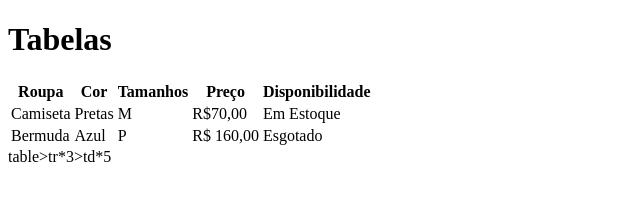
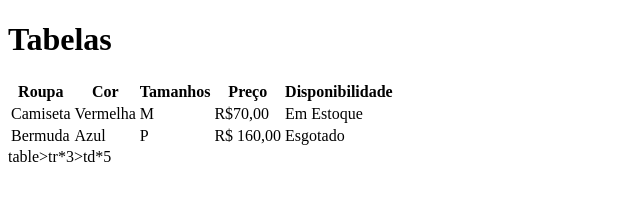
Before and after one commit to LubiaGG/aula-tabela, a plain HTML site: page index.html in a window 1280 px wide. Shown: the whole page, without its empty margins (0-640 px from the left). Drawn offline with Linux system fonts and the light colour scheme.

Commit message:
mudando preta para vermelha na coluna da cor

```diff
--- a/index.html
+++ b/index.html
@@ -17,7 +17,7 @@
         </tr>
         <tr>
             <td>Camiseta</td>
-            <td>Pretas</td>
+            <td>Vermelha</td>
             <td>M</td>
             <td>R$70,00</td>
             <td>Em Estoque</td>
```
